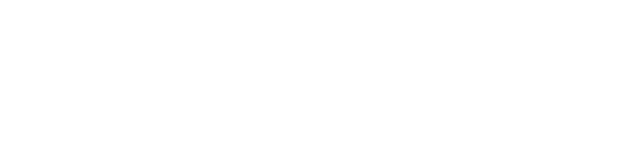
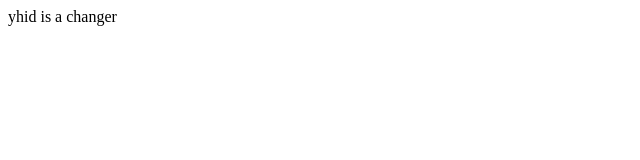
Before and after one commit to marcuswhitmore/crystalmath, a plain HTML site: page index.html in a window 1280 px wide. Shown: the whole page, without its empty margins (0-640 px from the left). Drawn offline with Linux system fonts and the light colour scheme.

Commit message:
add text

```diff
--- a/index.html
+++ b/index.html
@@ -8,6 +8,6 @@
     <link rel="stylesheet" href="style.css">
 </head>
 <body>
-
+    yhid is a changer
 </body>
 </html>
```
